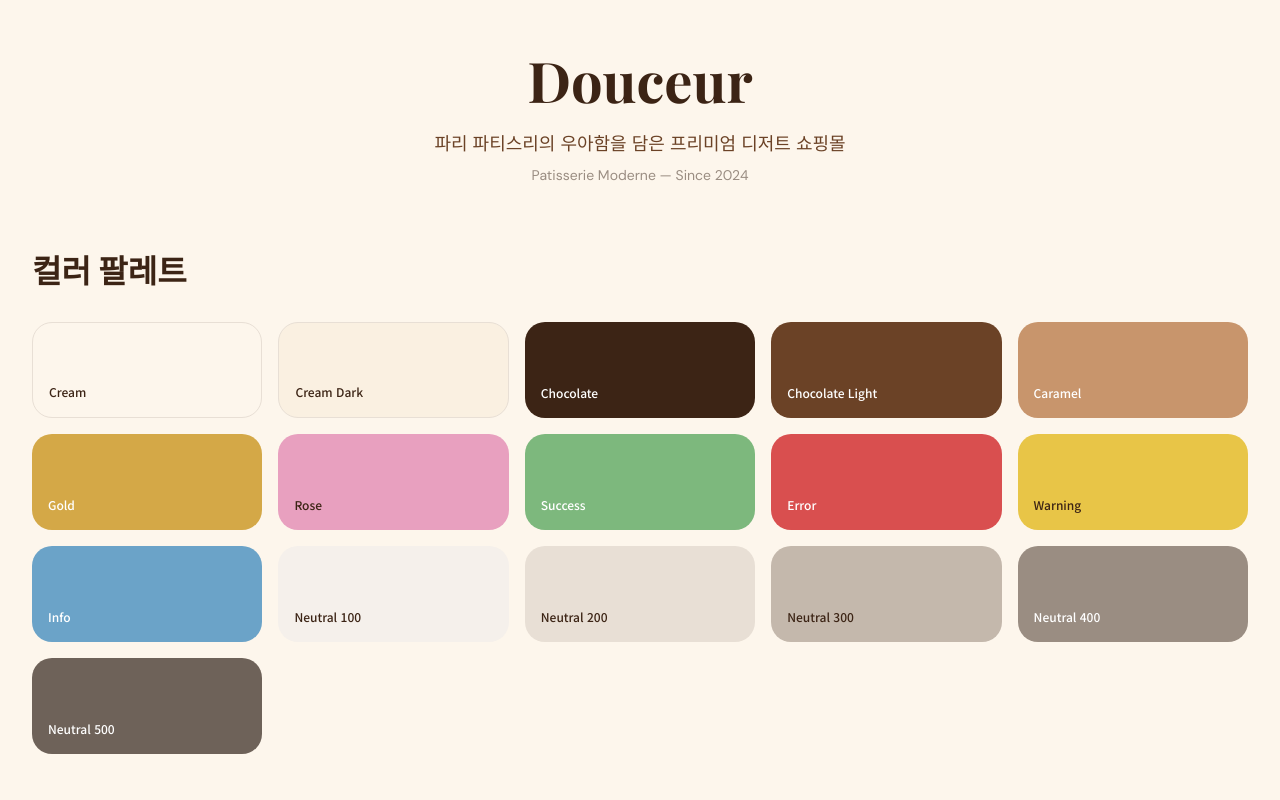
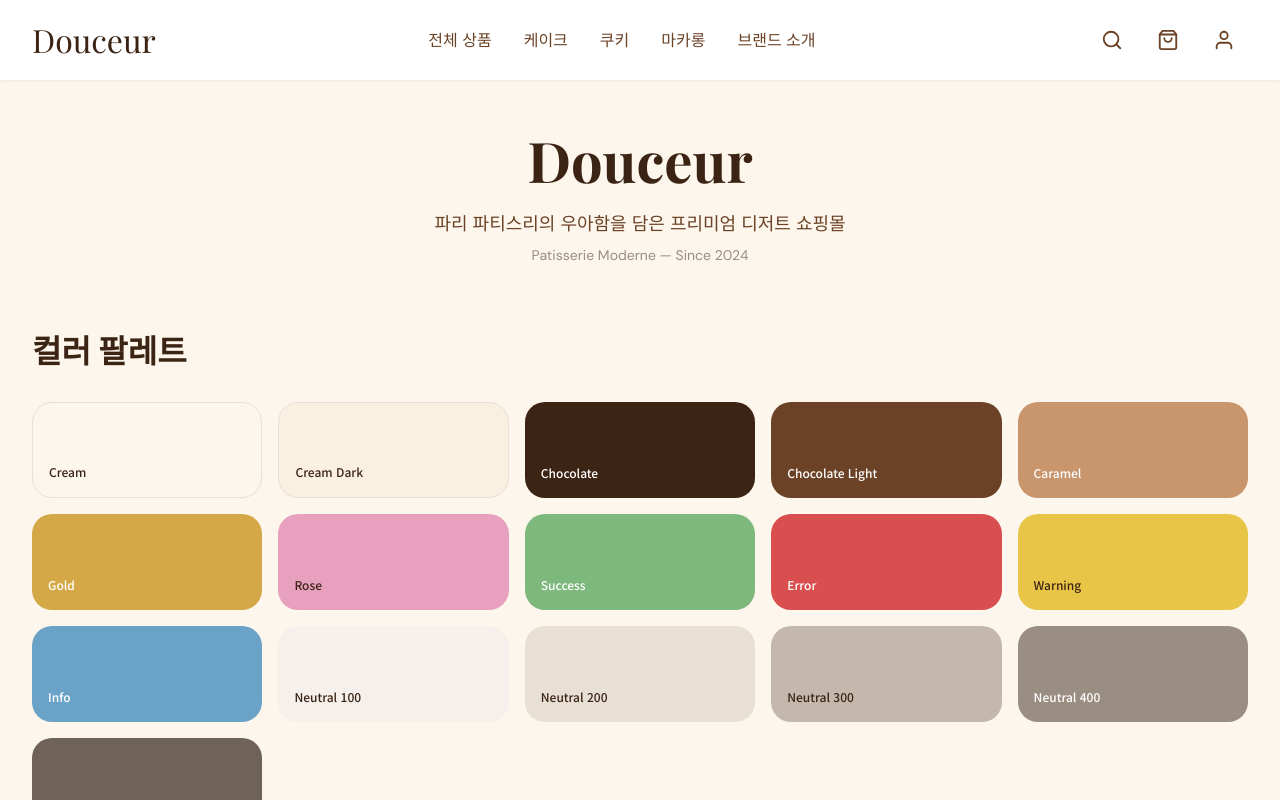
Before and after one commit to hojinson434-b/agents_homepage, a Next.js app: page / in a window 1280 px wide. Shown: the top 800 px of the page. Built offline with nearby package versions, Linux system fonts and the light colour scheme.

Commit message:
[세팅] app/layout.js에 Header + Footer 적용 — 전체 앱 레이아웃 완성
https://claude.ai/code/session_01XrkEveY56W8UxVa1xfXzYv

```diff
--- a/app/layout.js
+++ b/app/layout.js
@@ -1,5 +1,8 @@
-// 루트 레이아웃 — 전체 앱에 메타데이터 적용 (폰트는 globals.css에서 @import)
+// 루트 레이아웃 — 전체 앱에 Header + Footer 자동 적용
+// 폰트는 globals.css에서 @import로 로드
 import './globals.css'
+import Header from '@/components/layout/Header'
+import Footer from '@/components/layout/Footer'
 
 export const metadata = {
   title: 'Douceur | 프리미엄 디저트 쇼핑몰',
@@ -10,7 +13,9 @@ export default function RootLayout({ children }) {
   return (
     <html lang="ko">
       <body className="antialiased">
-        {children}
+        <Header />
+        <main>{children}</main>
+        <Footer />
       </body>
     </html>
   )
--- a/app/page.js
+++ b/app/page.js
@@ -2,7 +2,7 @@
 
 export default function Home() {
   return (
-    <main className="bg-cream min-h-screen">
+    <div className="bg-cream min-h-screen">
       <div className="max-w-wide mx-auto px-4 md:px-6 lg:px-8 py-12">
 
         {/* 헤더 */}
@@ -167,7 +167,7 @@ export default function Home() {
           </p>
         </footer>
       </div>
-    </main>
+    </div>
   )
 }
 
```
